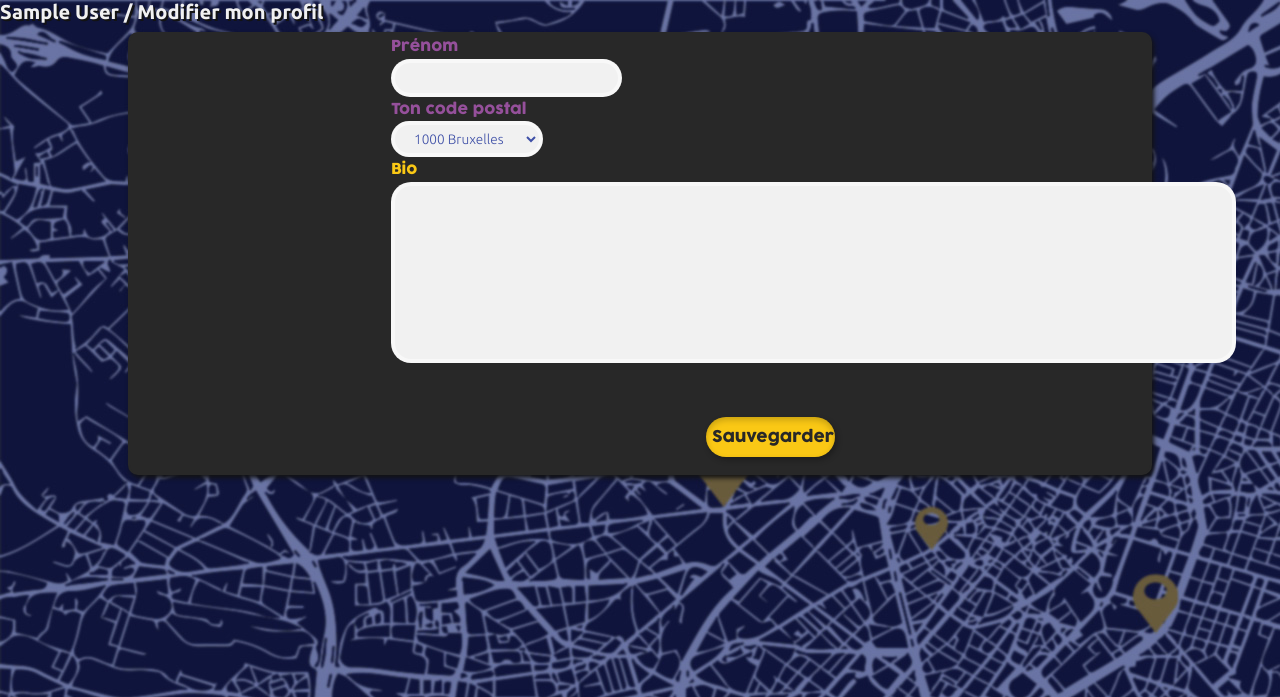
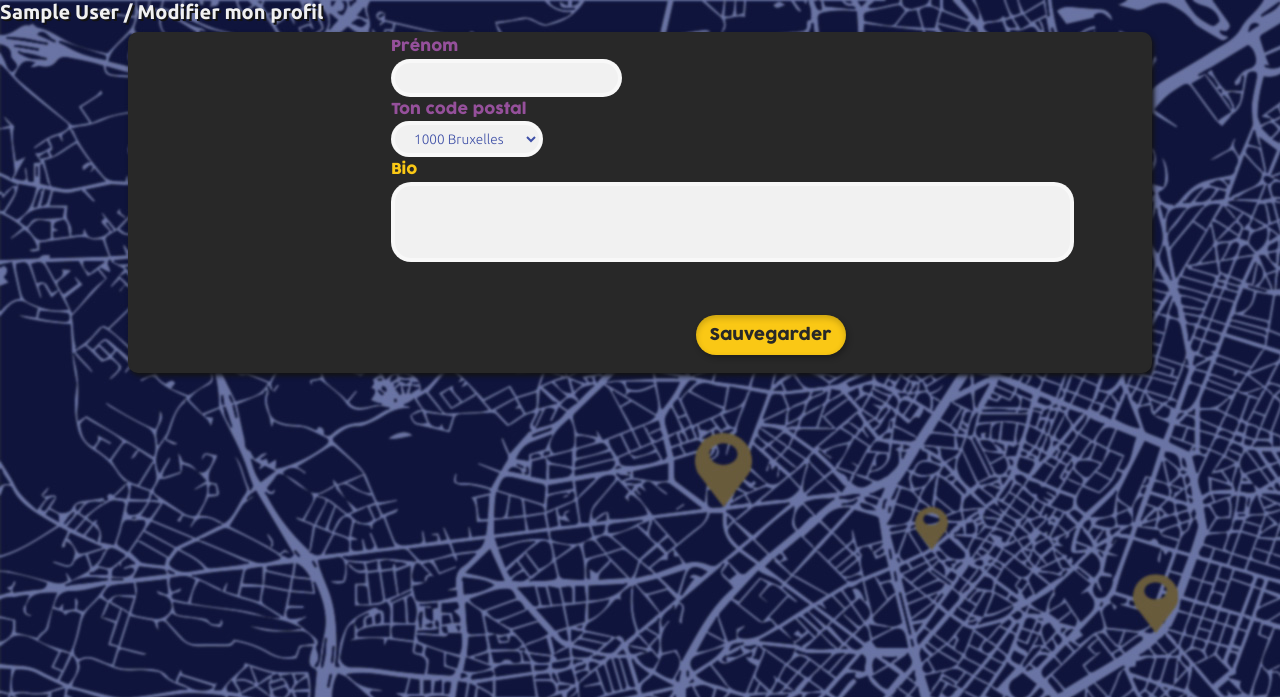
Before and after one commit to Lison-creator/home_safe, a PHP site: template view/page/editerProfil.php in a window 1280 px wide. Shown: the top 697 px of the page. Run offline with PHP 8.4, Linux system fonts and the light colour scheme; the template is opened without the code that fills it, so the values that code supplies are empty; the visitor is signed in with stand-in values (Sample User, id 1).

Commit message:
petites rectifications

```diff
--- a/public/css/styleEdit.css
+++ b/public/css/styleEdit.css
@@ -52,7 +52,21 @@ select.zipCodes { /* TODO A voir si Lison en a besoin aussi */
     font-size: 0.85rem;
 }
 
-/********** menu */
+/********** la partie bio */
+
+textarea.editerBio {
+    resize: none;
+    width: 90%;
+    min-height: 80px;
+}
+
+/********** le bouton */
+
+.btnJaune {
+    width: 150px;
+}
+
+/********** le menu */
 
 .menuEditer{
     position: absolute;
--- a/view/page/editerProfil.php
+++ b/view/page/editerProfil.php
@@ -18,7 +18,7 @@
                         <option value="1000">1070 Anderlecht</option>
                     </select><br>
                     <label for="bio" class="editerBio">Bio</label><br>
-                    <textarea name="bio" id="bio" cols="100" rows="8" style="resize:none"></textarea>
+                    <textarea name="bio" id="bio" class="editerBio"></textarea>
 
                     <div class="row m-auto">
                         <div class="col-12 text-center mt-5 mb-3">
--- a/view/page/inscriptionProfil.php
+++ b/view/page/inscriptionProfil.php
@@ -19,7 +19,7 @@
             <div class="formulaireAvatar"><!-- Block noir ici -->
                 <div class="row">
                     <!-- TODO renvoyer au fichier importerImage -->
-                    <form action="?section=inscriptionProfil" method="post" class="col-11 offset-1" enctype="multipart/form-data">
+                    <form action="?section=editerProfil" method="post" class="col-11 offset-1" enctype="multipart/form-data">
                         <!-- enctype="multipart/form-data". It specifies which content-type to use when submitting the form  -->
 
                         <label for="importerImage" class="ajoutAvatar col-12 mb-4 mt-4">Ajoute ton Avatar</label>
```
